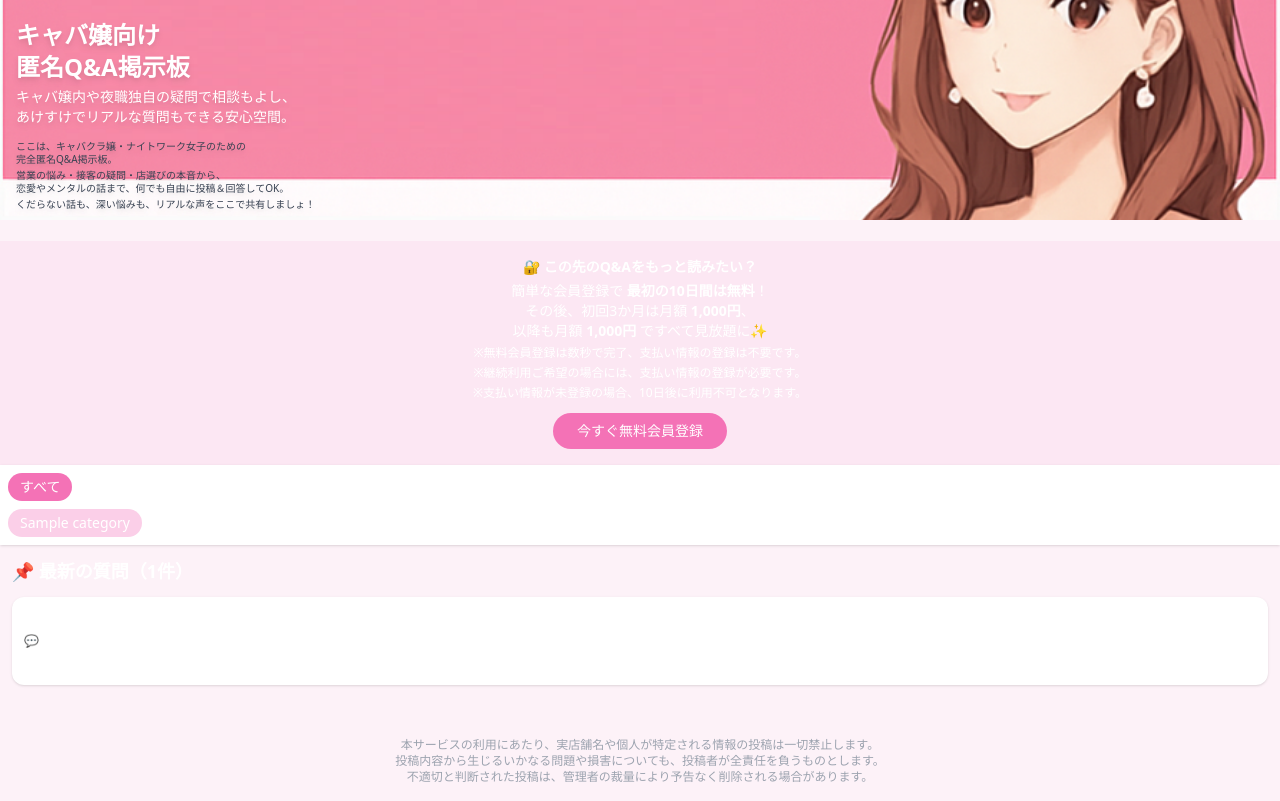
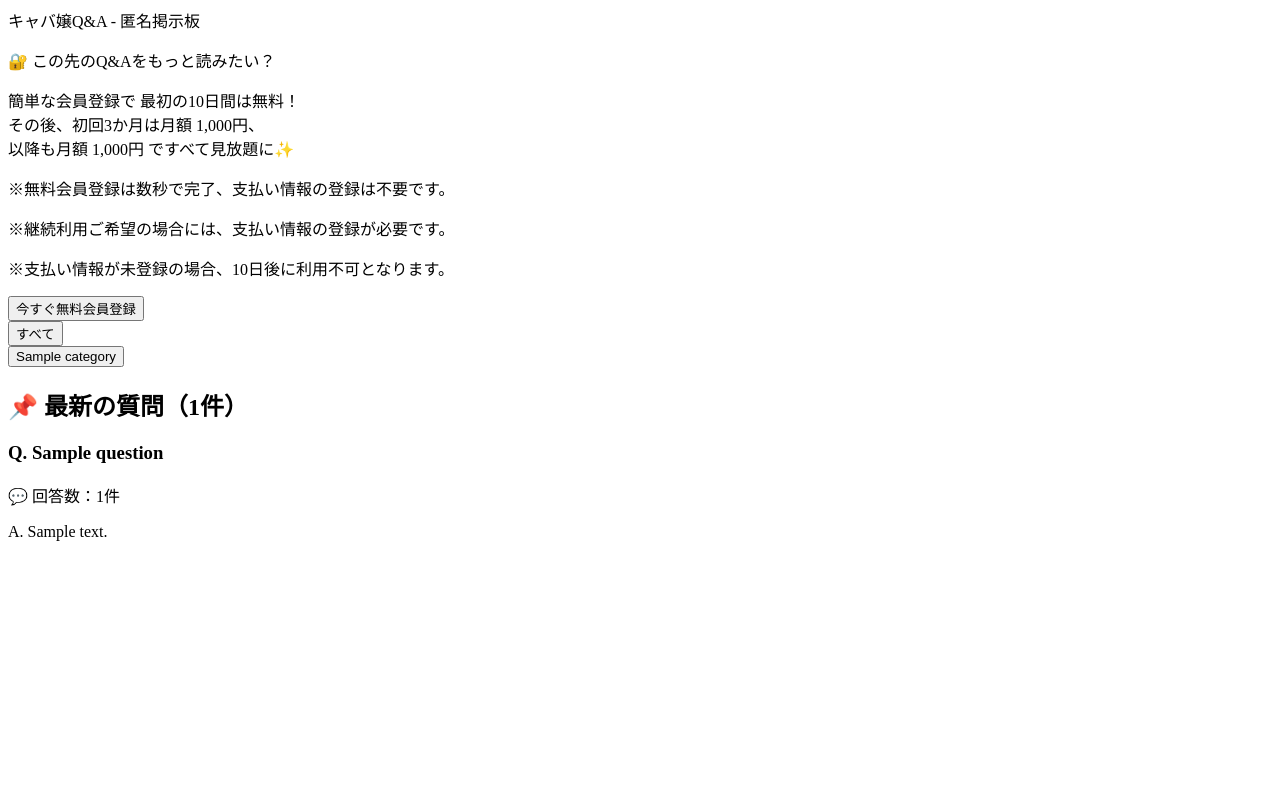
Before and after one commit to ymzk4160/ymzk4160-cabaq-flask, a Python web app: template app/templates/main/index.html in a window 1280 px wide. After the commit the page ends 541 px from the top, so only its background shows below. Run offline with Jinja, Linux system fonts and the light colour scheme; the template is opened without the code that fills it: most values are stand-ins (such as "Sample title", 1, 10 or a date in 2020); some libraries are stand-ins or nearby versions.

Commit message:
Update index.html

```diff
--- a/app/templates/main/index.html
+++ b/app/templates/main/index.html
@@ -1,5 +1,3 @@
-{% extends 'base.html' %}
-
 {% block title %}キャバ嬢Q&A - 匿名掲示板{% endblock %}
 
 {% block head_js %}
@@ -15,8 +13,8 @@
     });
 
     const buttons = document.querySelectorAll('.category-button');
-    buttons.forEach(btn => btn.classList.remove('bg-pink-400', 'text-white'));
-    const activeBtn = document.querySelector(`[data-category-btn="${category}"]`);
+    buttons.forEach(btn => btn.classList.remove('bg-pink-400', 'text-200'));
+    const activeBtn = document.querySelector([data-category-btn="${category}"]);
     if (activeBtn) activeBtn.classList.add('bg-pink-400', 'text-white');
   }
 </script>
@@ -24,52 +22,52 @@
 
 {% block content %}
   <!-- 会員登録案内 -->
-<section class="bg-pink-100 text-center p-4 text-sm text-white">
+<section class="bg-pink-100 text-center p-4 text-sm">
   <p class="mb-1 font-semibold">🔐 この先のQ&Aをもっと読みたい？</p>
   <p class="mb-1">
     簡単な会員登録で <span class="font-bold">最初の10日間は無料</span>！<br>
     その後、初回3か月は月額 <span class="font-bold">1,000円</span>、<br>
     以降も月額 <span class="font-bold">1,000円</span> ですべて見放題に✨
   </p>
-  <p class="mb-1 text-xs">※無料会員登録は数秒で完了、支払い情報の登録は不要です。</p>
-  <p class="mb-1 text-xs">※継続利用ご希望の場合には、支払い情報の登録が必要です。</p>
-  <p class="mb-1 text-xs">※支払い情報が未登録の場合、10日後に利用不可となります。</p>
+  <p class="mb-1 text-xs text-gray-600">※無料会員登録は数秒で完了、支払い情報の登録は不要です。</p>
+  <p class="mb-1 text-xs text-gray-600">※継続利用ご希望の場合には、支払い情報の登録が必要です。</p>
+  <p class="mb-1 text-xs text-gray-600">※支払い情報が未登録の場合、10日後に利用不可となります。</p>
   <button class="mt-2 bg-pink-400 hover:bg-pink-500 text-white text-sm px-6 py-2 rounded-full">
     今すぐ無料会員登録
   </button>
 </section>
 
 <!-- カテゴリー（横2段レイアウト・DB連携） -->
-<div class="p-2 bg-white shadow text-white">
+<div class="p-2 bg-white shadow">
   <div class="flex justify-left space-x-2 mb-2">
     <button onclick="filterCategory('all')" class="category-button bg-pink-400 text-white text-sm px-3 py-1 rounded-full" data-category-btn="all">すべて</button>
   </div>
   <div class="flex flex-wrap gap-2 justify-start">
     {% for category in categories %}
-      <button onclick="filterCategory('{{ category.name }}')" class="category-button bg-pink-200 hover:bg-pink-300 text-white text-sm px-3 py-1 rounded-full" data-category-btn="{{ category.name }}">{{ category.name }}</button>
+      <button onclick="filterCategory('{{ category.name }}')" class="category-button bg-pink-200 hover:bg-pink-300 text-sm px-3 py-1 rounded-full" data-category-btn="{{ category.name }}">{{ category.name }}</button>
     {% endfor %}
   </div>
 </div>
 
 <!-- 最新Q&Aリスト -->
-<section class="p-3 text-white">
+<section class="p-3">
   <h2 class="text-lg font-bold mb-3">📌 最新の質問（{{ questions|length }}件）</h2>
   <div class="space-y-3">
     {% if questions %}
       {% for question in questions %}
-        <div class="qa-item bg-white p-3 rounded-xl shadow text-white" data-category="{{ question.category }}">
+        <div class="qa-item bg-white p-3 rounded-xl shadow" data-category="{{ question.category }}">
           <h3 class="font-semibold text-base">Q. {{ question.title }}</h3>
-          <p class="text-xs mb-1">💬 回答数：{{ question.answer_count }}件</p>
+          <p class="text-xs text-gray-500 mb-1">💬 回答数：{{ question.answer_count }}件</p>
           {% if question.answers %}
-            <p class="mt-1 text-sm">A. {{ question.answers[0].content|truncate(50) }}</p>
+            <p class="mt-1 text-sm text-gray-800">A. {{ question.answers[0].content|truncate(50) }}</p>
           {% else %}
-            <p class="mt-1 text-sm italic">まだ回答がありません。</p>
+            <p class="mt-1 text-sm text-gray-500 italic">まだ回答がありません。</p>
           {% endif %}
         </div>
       {% endfor %}
     {% else %}
-      <div class="text-center py-4 bg-white rounded-xl shadow text-white">
-        <p>まだ質問がありません。</p>
+      <div class="text-center py-4 bg-white rounded-xl shadow">
+        <p class="text-gray-500">まだ質問がありません。</p>
         <button class="mt-2 bg-pink-400 hover:bg-pink-500 text-white text-sm px-6 py-2 rounded-full">最初の質問を投稿する</button>
       </div>
     {% endif %}
```
